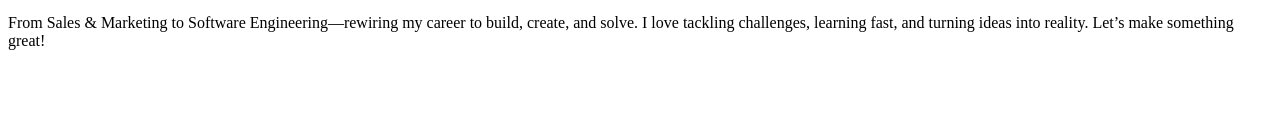
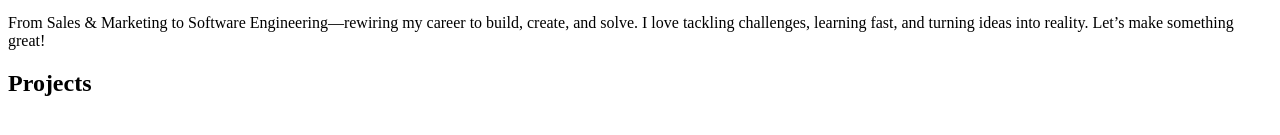
Before and after one commit to AlexandriaBalkaran/alexandria-balkaran-portfolio, a React (Vite) app: page / in a window 1280 px wide. Shown: the part 249-384 px from the top of the page. Built offline with nearby package versions, Linux system fonts and the light colour scheme.

Commit message:
initalize ProjectsSection

```diff
--- a/src/components/ProjectsSection/ProjectsSection.jsx
+++ b/src/components/ProjectsSection/ProjectsSection.jsx
@@ -2,9 +2,9 @@ import "./ProjectsSection.scss";
 
 function ProjectsSection() {
   return (
-    <>
-
-    </>
+    <section id="projects">
+      <h2>Projects</h2>
+    </section>
   );
 }
 
--- a/src/pages/Homepage/Homepage.jsx
+++ b/src/pages/Homepage/Homepage.jsx
@@ -1,6 +1,7 @@
 import "./Homepage.scss";
 import AboutSection from "../../components/AboutSection/AboutSection";
 import Header from "../../components/Header/Header";
+import ProjectsSection from "../../components/ProjectsSection/ProjectsSection";
 
 function Homepage() {
 
@@ -8,6 +9,7 @@ function Homepage() {
     <>
       <Header></Header>
       <AboutSection></AboutSection>
+      <ProjectsSection></ProjectsSection>
     </>
   );
 }
```
